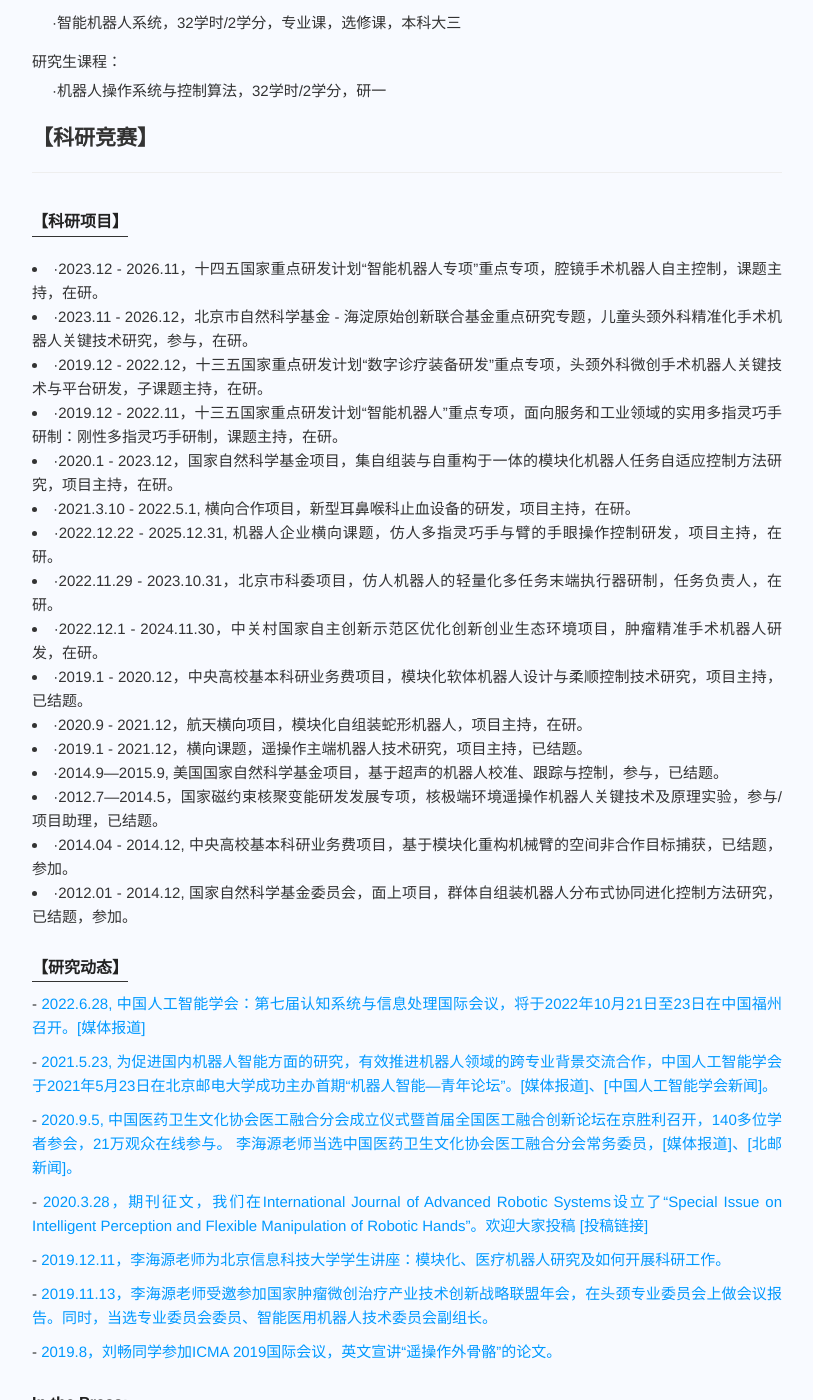
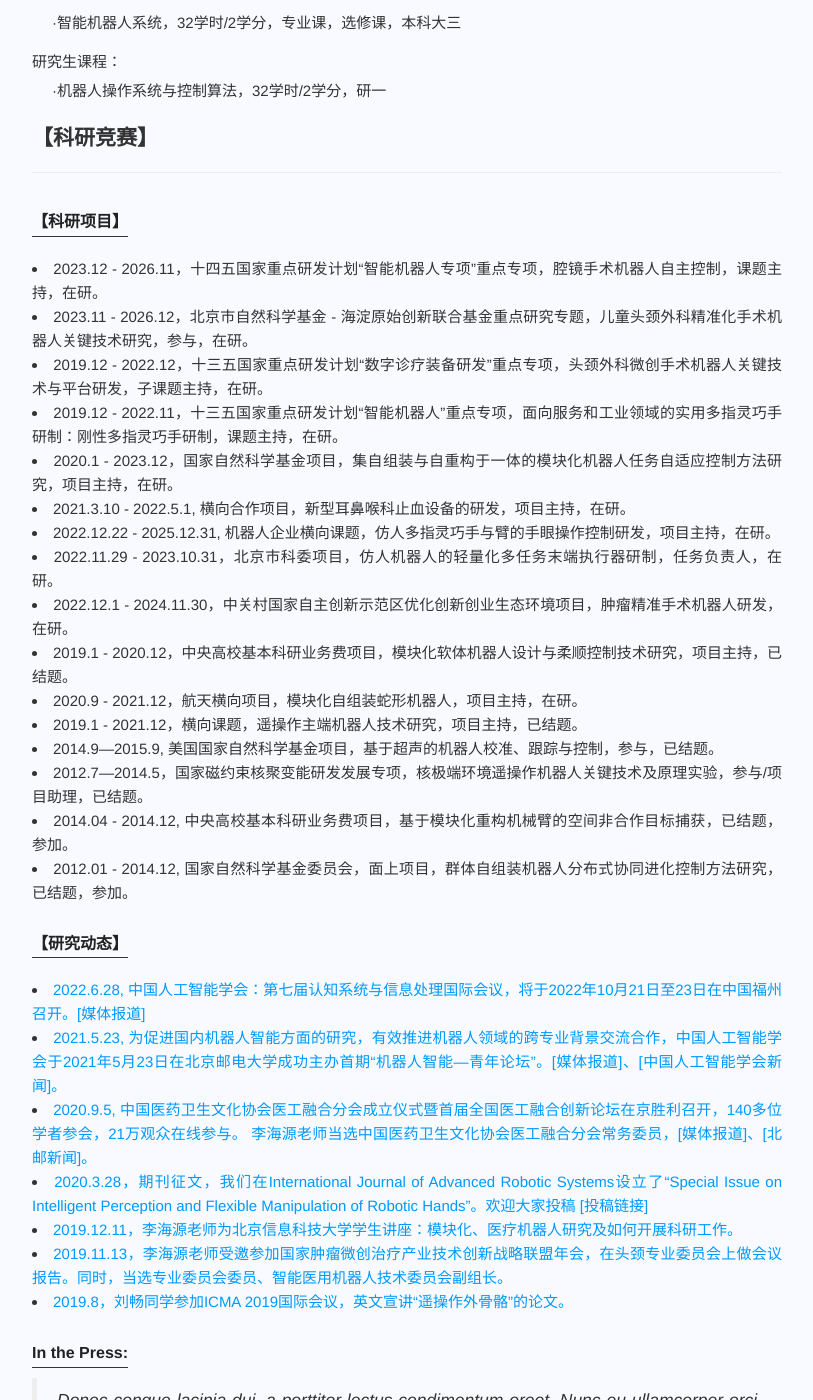
Before and after one commit to ljfnb66/ljfnb66.github.io, a Jekyll site: the page built from about.html, in a window 1280 px wide and 1400 px high, scrolled down 2382 px. Shown: the whole window, without its empty margins (428-1241 px from the left). Built offline with Jekyll 4.4.1, drawn with Linux system fonts in a browser that asks for light colours.

Commit message:
modify about.html

```diff
--- a/about.html
+++ b/about.html
@@ -122,46 +122,40 @@ permalink: /about
         <h4  class="subtitle" id="anchor3-1">【科研项目】</h4>
         <p>
           <!-- <ul class="course-list"> -->
-            <li>·2023.12 - 2026.11，十四五国家重点研发计划“智能机器人专项”重点专项，腔镜手术机器人自主控制，课题主持，在研。</li>
-            <li>·2023.11 - 2026.12，北京市自然科学基金 - 海淀原始创新联合基金重点研究专题，儿童头颈外科精准化手术机器人关键技术研究，参与，在研。</li>
-            <li>·2019.12 - 2022.12，十三五国家重点研发计划“数字诊疗装备研发”重点专项，头颈外科微创手术机器人关键技术与平台研发，子课题主持，在研。</li>
-            <li>·2019.12 - 2022.11，十三五国家重点研发计划“智能机器人”重点专项，面向服务和工业领域的实用多指灵巧手研制：刚性多指灵巧手研制，课题主持，在研。</li>
-            <li>·2020.1 - 2023.12，国家自然科学基金项目，集自组装与自重构于一体的模块化机器人任务自适应控制方法研究，项目主持，在研。</li>
-            <li>·2021.3.10 - 2022.5.1, 横向合作项目，新型耳鼻喉科止血设备的研发，项目主持，在研。</li>
-            <li>·2022.12.22 - 2025.12.31, 机器人企业横向课题，仿人多指灵巧手与臂的手眼操作控制研发，项目主持，在研。</li>
-            <li>·2022.11.29 - 2023.10.31，北京市科委项目，仿人机器人的轻量化多任务末端执行器研制，任务负责人，在研。</li>
-            <li>·2022.12.1 - 2024.11.30，中关村国家自主创新示范区优化创新创业生态环境项目，肿瘤精准手术机器人研发，在研。</li>
-            <li>·2019.1 - 2020.12，中央高校基本科研业务费项目，模块化软体机器人设计与柔顺控制技术研究，项目主持，已结题。</li>
-            <li>·2020.9 - 2021.12，航天横向项目，模块化自组装蛇形机器人，项目主持，在研。</li>
-            <li>·2019.1 - 2021.12，横向课题，遥操作主端机器人技术研究，项目主持，已结题。</li>
-            <li>·2014.9—2015.9, 美国国家自然科学基金项目，基于超声的机器人校准、跟踪与控制，参与，已结题。</li>
-            <li> ·2012.7—2014.5，国家磁约束核聚变能研发发展专项，核极端环境遥操作机器人关键技术及原理实验，参与/项目助理，已结题。</li>
-            <li>·2014.04 - 2014.12, 中央高校基本科研业务费项目，基于模块化重构机械臂的空间非合作目标捕获，已结题，参加。</li>
-            <li>·2012.01 - 2014.12, 国家自然科学基金委员会，面上项目，群体自组装机器人分布式协同进化控制方法研究，已结题，参加。</li>
+            <li>2023.12 - 2026.11，十四五国家重点研发计划“智能机器人专项”重点专项，腔镜手术机器人自主控制，课题主持，在研。</li>
+            <li>2023.11 - 2026.12，北京市自然科学基金 - 海淀原始创新联合基金重点研究专题，儿童头颈外科精准化手术机器人关键技术研究，参与，在研。</li>
+            <li>2019.12 - 2022.12，十三五国家重点研发计划“数字诊疗装备研发”重点专项，头颈外科微创手术机器人关键技术与平台研发，子课题主持，在研。</li>
+            <li>2019.12 - 2022.11，十三五国家重点研发计划“智能机器人”重点专项，面向服务和工业领域的实用多指灵巧手研制：刚性多指灵巧手研制，课题主持，在研。</li>
+            <li>2020.1 - 2023.12，国家自然科学基金项目，集自组装与自重构于一体的模块化机器人任务自适应控制方法研究，项目主持，在研。</li>
+            <li>2021.3.10 - 2022.5.1, 横向合作项目，新型耳鼻喉科止血设备的研发，项目主持，在研。</li>
+            <li>2022.12.22 - 2025.12.31, 机器人企业横向课题，仿人多指灵巧手与臂的手眼操作控制研发，项目主持，在研。</li>
+            <li>2022.11.29 - 2023.10.31，北京市科委项目，仿人机器人的轻量化多任务末端执行器研制，任务负责人，在研。</li>
+            <li>2022.12.1 - 2024.11.30，中关村国家自主创新示范区优化创新创业生态环境项目，肿瘤精准手术机器人研发，在研。</li>
+            <li>2019.1 - 2020.12，中央高校基本科研业务费项目，模块化软体机器人设计与柔顺控制技术研究，项目主持，已结题。</li>
+            <li>2020.9 - 2021.12，航天横向项目，模块化自组装蛇形机器人，项目主持，在研。</li>
+            <li>2019.1 - 2021.12，横向课题，遥操作主端机器人技术研究，项目主持，已结题。</li>
+            <li>2014.9—2015.9, 美国国家自然科学基金项目，基于超声的机器人校准、跟踪与控制，参与，已结题。</li>
+            <li>2012.7—2014.5，国家磁约束核聚变能研发发展专项，核极端环境遥操作机器人关键技术及原理实验，参与/项目助理，已结题。</li>
+            <li>2014.04 - 2014.12, 中央高校基本科研业务费项目，基于模块化重构机械臂的空间非合作目标捕获，已结题，参加。</li>
+            <li>2012.01 - 2014.12, 国家自然科学基金委员会，面上项目，群体自组装机器人分布式协同进化控制方法研究，已结题，参加。</li>
           <!-- </ul> -->
         </p>
 
         <h4  class="subtitle" id="anchor3-2">【研究动态】</h4>
           <p>
-            - <span style="color:#0099ff;">2022.6.28, 中国人工智能学会：第七届认知系统与信息处理国际会议，将于2022年10月21日至23日在中国福州召开。<a href="https://mp.weixin.qq.com/s/luZy4M0bG7srepZ_HRgkSg" style="color:#0099ff;">[媒体报道]</a></span>
-          </p>
-          <p>
-            - <span style="color:#0099ff;">2021.5.23, 为促进国内机器人智能方面的研究，有效推进机器人领域的跨专业背景交流合作，中国人工智能学会于2021年5月23日在北京邮电大学成功主办首期“机器人智能—青年论坛”。<a href="https://www.163.com/dy/article/GAUASSSU0511PEBT.html" style="color:#0099ff;">[媒体报道]</a>、<a href="http://caai.cn/index.php?s=/home/article/detail/id/1333.html" style="color:#0099ff;">[中国人工智能学会新闻]</a>。</span>
-          </p>
-          <p>
-            - <span style="color:#0099ff;">2020.9.5, 中国医药卫生文化协会医工融合分会成立仪式暨首届全国医工融合创新论坛在京胜利召开，140多位学者参会，21万观众在线参与。 李海源老师当选中国医药卫生文化协会医工融合分会常务委员，<a href="http://finance.ifeng.com/c/7zZbLHubnMY" style="color:#0099ff;">[媒体报道]</a>、<a href="https://www.bupt.edu.cn/info/1051/83335.htm" style="color:#0099ff;">[北邮新闻]</a>。</span>
-          </p>
-          <p>
-            - <span style="color:#0099ff;">2020.3.28，期刊征文，我们在International Journal of Advanced Robotic Systems设立了“Special Issue on Intelligent Perception and Flexible Manipulation of Robotic Hands”。欢迎大家投稿 <a href="https://journals.sagepub.com/page/arx/open-special-issues/intelligent-perception-and-flexible-manipulation-of-robotic-hand" style="color:#0099ff;">[投稿链接]</a></span>
-          </p>
-          <p>
-            - <span style="color:#0099ff;">2019.12.11，李海源老师为北京信息科技大学学生讲座：模块化、医疗机器人研究及如何开展科研工作。</span>
-          </p>
-          <p>
-            - <span style="color:#0099ff;">2019.11.13，李海源老师受邀参加国家肿瘤微创治疗产业技术创新战略联盟年会，在头颈专业委员会上做会议报告。同时，当选专业委员会委员、智能医用机器人技术委员会副组长。</span>
-          </p>
-          <p>
-            - <span style="color:#0099ff;">2019.8，刘畅同学参加ICMA 2019国际会议，英文宣讲“遥操作外骨骼”的论文。</span>
+             <li><span style="color:#0099ff;">2022.6.28, 中国人工智能学会：第七届认知系统与信息处理国际会议，将于2022年10月21日至23日在中国福州召开。<a href="https://mp.weixin.qq.com/s/luZy4M0bG7srepZ_HRgkSg" style="color:#0099ff;">[媒体报道]</a></span></li>
+
+             <li><span style="color:#0099ff;">2021.5.23, 为促进国内机器人智能方面的研究，有效推进机器人领域的跨专业背景交流合作，中国人工智能学会于2021年5月23日在北京邮电大学成功主办首期“机器人智能—青年论坛”。<a href="https://www.163.com/dy/article/GAUASSSU0511PEBT.html" style="color:#0099ff;">[媒体报道]</a>、<a href="http://caai.cn/index.php?s=/home/article/detail/id/1333.html" style="color:#0099ff;">[中国人工智能学会新闻]</a>。</span></li>
+
+             <li><span style="color:#0099ff;">2020.9.5, 中国医药卫生文化协会医工融合分会成立仪式暨首届全国医工融合创新论坛在京胜利召开，140多位学者参会，21万观众在线参与。 李海源老师当选中国医药卫生文化协会医工融合分会常务委员，<a href="http://finance.ifeng.com/c/7zZbLHubnMY" style="color:#0099ff;">[媒体报道]</a>、<a href="https://www.bupt.edu.cn/info/1051/83335.htm" style="color:#0099ff;">[北邮新闻]</a>。</span></li>
+
+             <li><span style="color:#0099ff;">2020.3.28，期刊征文，我们在International Journal of Advanced Robotic Systems设立了“Special Issue on Intelligent Perception and Flexible Manipulation of Robotic Hands”。欢迎大家投稿 <a href="https://journals.sagepub.com/page/arx/open-special-issues/intelligent-perception-and-flexible-manipulation-of-robotic-hand" style="color:#0099ff;">[投稿链接]</a></span></li>
+
+             <li> <span style="color:#0099ff;">2019.12.11，李海源老师为北京信息科技大学学生讲座：模块化、医疗机器人研究及如何开展科研工作。</span>
+
+             <li><span style="color:#0099ff;">2019.11.13，李海源老师受邀参加国家肿瘤微创治疗产业技术创新战略联盟年会，在头颈专业委员会上做会议报告。同时，当选专业委员会委员、智能医用机器人技术委员会副组长。</span>
+
+             <li><span style="color:#0099ff;">2019.8，刘畅同学参加ICMA 2019国际会议，英文宣讲“遥操作外骨骼”的论文。</span>
           </p>
 
         <h3  class="subtitle" class="lead" id="anchor3">In the Press:</h3>
```
